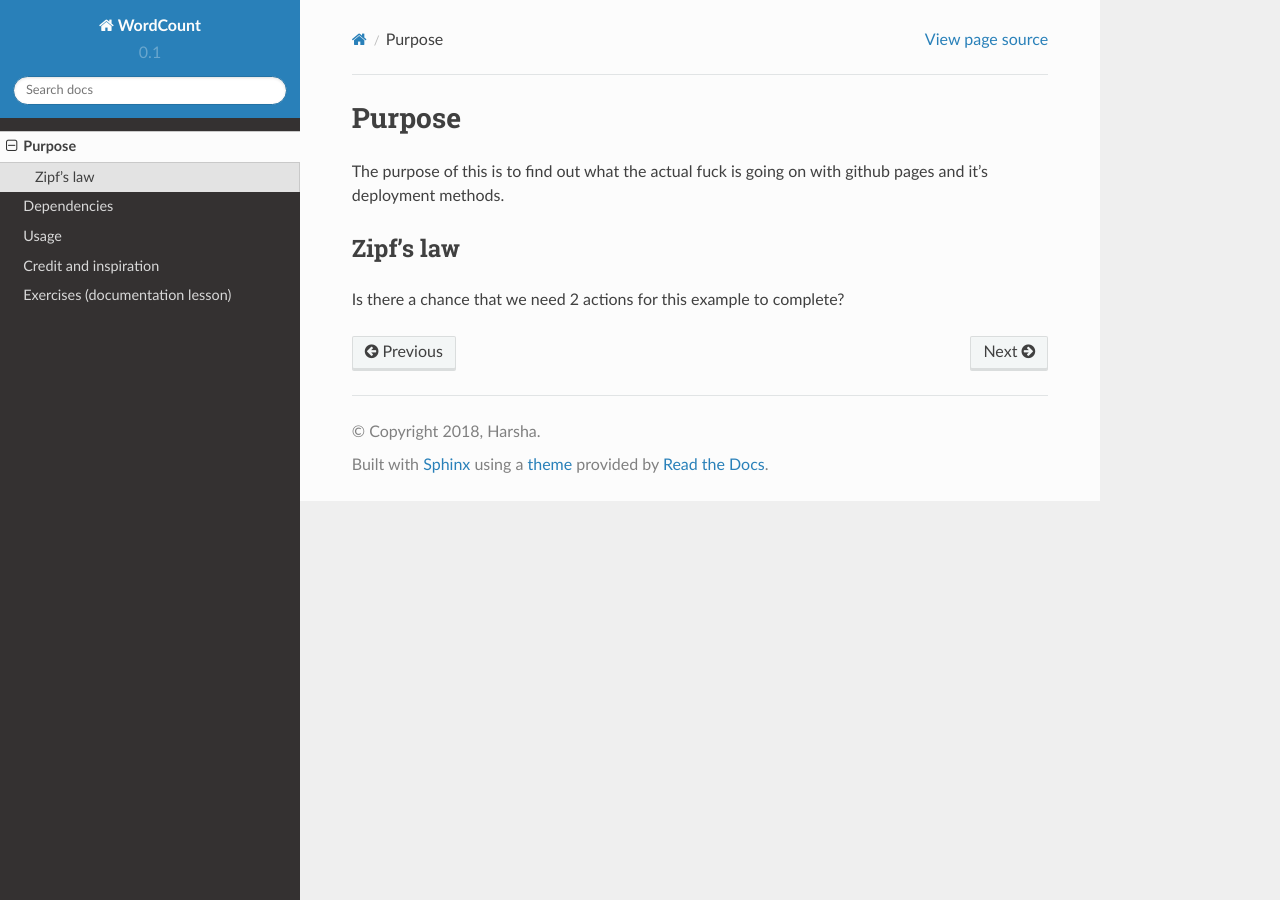
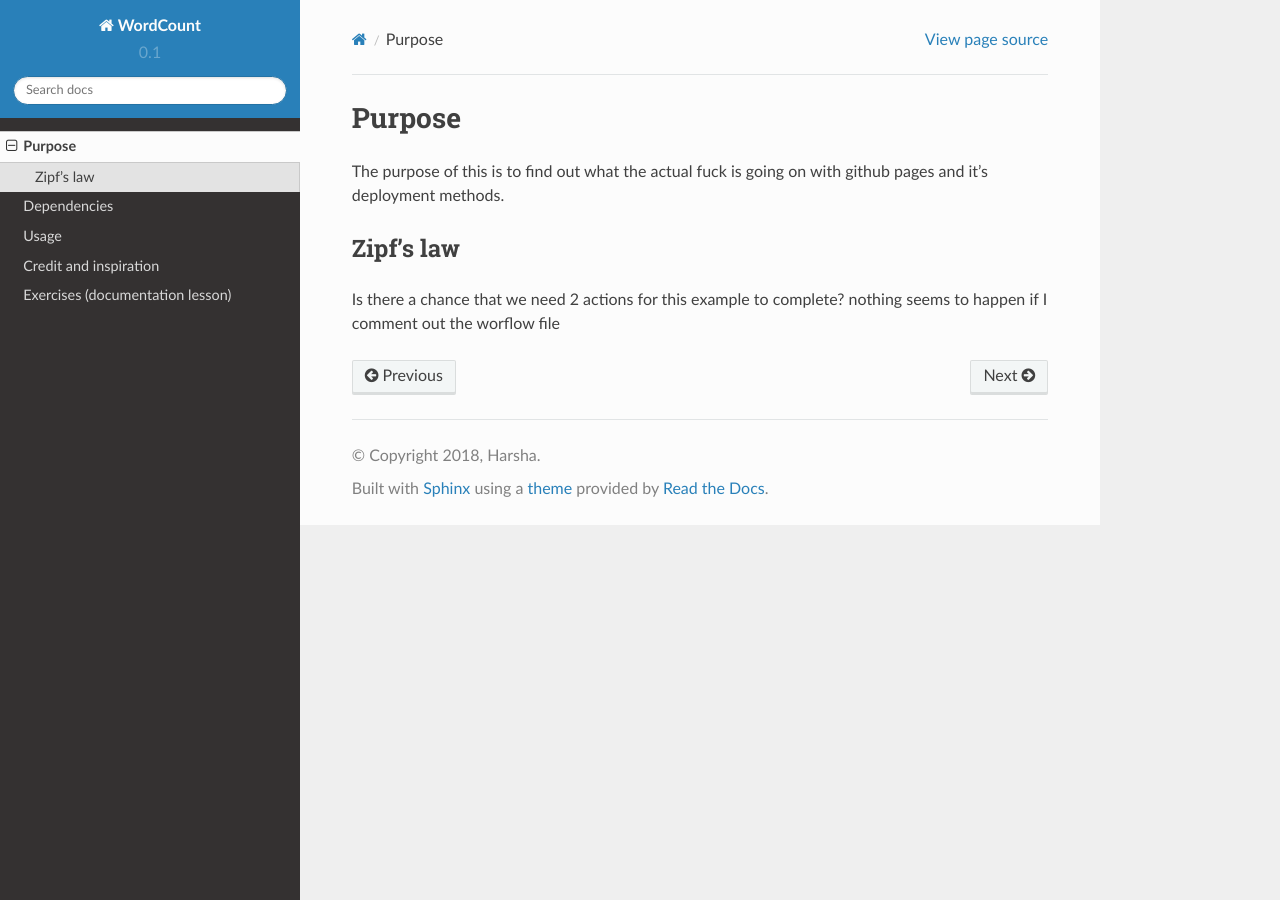
Before and after one commit to debboutr/pag, a Sphinx documentation site: the page built from doc/purpose.rst, in a window 1280 px wide. Built offline with Sphinx 7.4.7 and the Read the Docs theme 2.0.0, drawn with Linux system fonts in a browser that asks for light colours.

```diff
--- a/doc/purpose.rst
+++ b/doc/purpose.rst
@@ -11,3 +11,4 @@ Zipf's law
 ----------
 
 Is there a chance that we need 2 actions for this example to complete?
+nothing seems to happen if I comment out the worflow file
```
Also changed, not shown: 1 other file.
